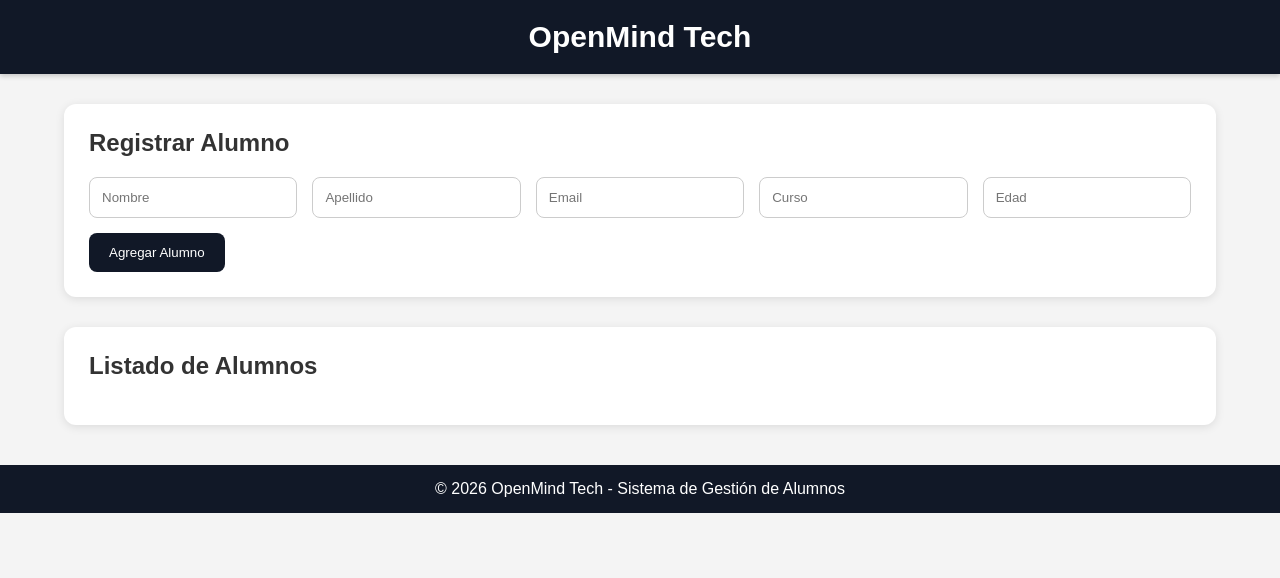
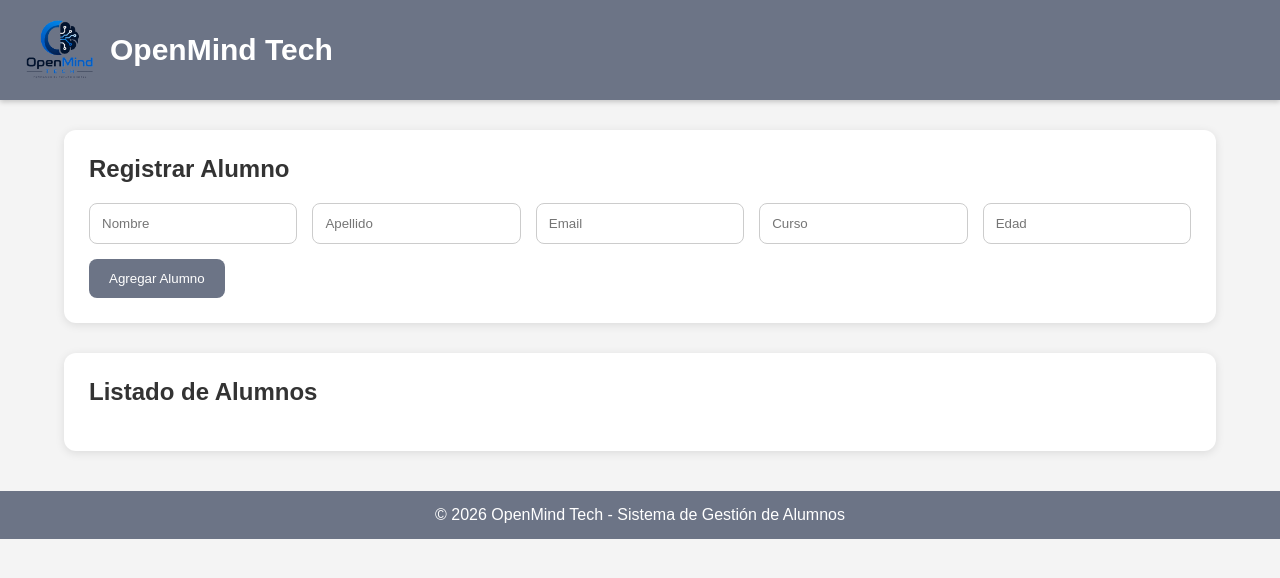
Before and after one commit to AleGalarze21/TpGrupalProfNahuel, a plain HTML site: page instituto-crud/frontend/Index.html in a window 1280 px wide. Drawn offline with Linux system fonts and the light colour scheme; no server answers.

Commit message:
Agregando Logo y cambios en navbar ademas de corregir unos errores

```diff
--- a/instituto-crud/frontend/Index.html
+++ b/instituto-crud/frontend/Index.html
@@ -10,13 +10,19 @@
 
     <link rel="stylesheet" href="/instituto-crud/frontend/css/style.css">
 
+    <link rel="icon" href="../logo.png" type="image/x-icon">
+
+
 </head>
 <body>
 
     <!-- NAVBAR -->
     <nav class="navbar">
 
-        <h1>OpenMind Tech</h1>
+        <div class="logo">
+            <img src="../logo.png" alt="Logo OpenMind Tech">
+            <h1>OpenMind Tech</h1>
+        </div>
 
     </nav>
 
--- a/instituto-crud/frontend/css/style.css
+++ b/instituto-crud/frontend/css/style.css
@@ -14,7 +14,8 @@ body{
 /* NAVBAR */
 
 .navbar{
-    background-color: #111827;
+    background-color: #6c7486;
+    /*background-color: #111827*/
     color: white;
     padding: 20px;
     text-align: center;
@@ -64,7 +65,7 @@ body{
 
 #formAlumno button{
     padding: 12px 20px;
-    background-color: #111827;
+    background-color: #6c7486;
     color: white;
     border: none;
     border-radius: 8px;
@@ -144,9 +145,20 @@ body{
 /* FOOTER */
 
 .footer{
-    background-color: #111827;
+    background-color: #6c7486;
     color: white;
     text-align: center;
     padding: 15px;
     margin-top: 40px;
 }
+.logo{
+    display: flex;
+    align-items: center;
+    gap: 10px;
+}
+
+.logo img{
+    width: 80px;
+    height: 60px;
+    object-fit: contain;
+}
```
Also changed, not shown: instituto-crud/logo.png (added).
